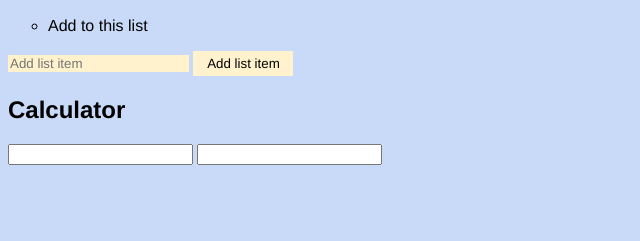
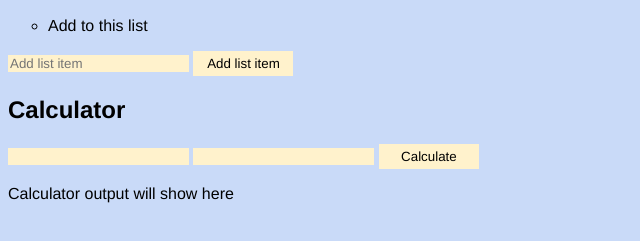
Before and after one commit to racheldunne28/basic-webpage, a plain HTML site: page index.html in a window 1280 px wide. Shown: the part 111-352 px from the top of the page, without its empty margins (0-640 px from the left). Drawn offline with Linux system fonts and the light colour scheme.

Commit message:
Feat: Get calculator working, addition only

```diff
--- a/app.js
+++ b/app.js
@@ -29,3 +29,18 @@ textInput.addEventListener('click', function() {
     list1.appendChild(entry);
     console.log("New list value is " + inputVal);
 });
+
+function calculatorValue(){
+    var num1 = Number(document.getElementById('num1').value);
+    var num2 = Number(document.getElementById('num2').value);
+    var result = num1 + num2
+    return result
+}
+
+const runCalculator = document.querySelector('.btn3');
+
+runCalculator.addEventListener('click', function() {
+    let result = calculatorValue()
+    document.getElementById("calcOutput").innerHTML = result;
+    console.log("Calculator results is " + result);
+});
--- a/index.html
+++ b/index.html
@@ -21,10 +21,12 @@
     <div>
         <button class="btn">Dark</button>
     </div>
-    <div class="calculator">
+    <div class="calculator" id="calculator">
         <h2>Calculator</h2>
         <input type="number" id="num1" class="numEntry">
         <input type="number" id="num2" class="numEntry">
+        <button class="btn3">Calculate</button>
+        <p id="calcOutput">Calculator output will show here</p>
     </div>
     <script src="app.js"></script>
     <noscript>You need to enable JavaScript to view the full site.</noscript>
--- a/main.css
+++ b/main.css
@@ -57,12 +57,22 @@ body {
     background-color: var(--btnBg);
 }
 .btn2:focus { outline-style: none; }
+.btn3 {
+    padding: 0px 0px 0px 0px;
+    text-decoration: none;
+    width: 100px !important;
+    height: 25px !important;
+    border: none;
+    color: var(--btnFontColor);
+    background-color: var(--btnBg);
+}
+.btn3:focus { outline-style: none; }
 .newListEntry {
     color: var(--btnFontColor);
     background-color: var(--btnBg);
     border: none;
 }
-.numentry {
+.numEntry {
     color: var(--btnFontColor);
     background-color: var(--btnBg);
     border: none;
```
